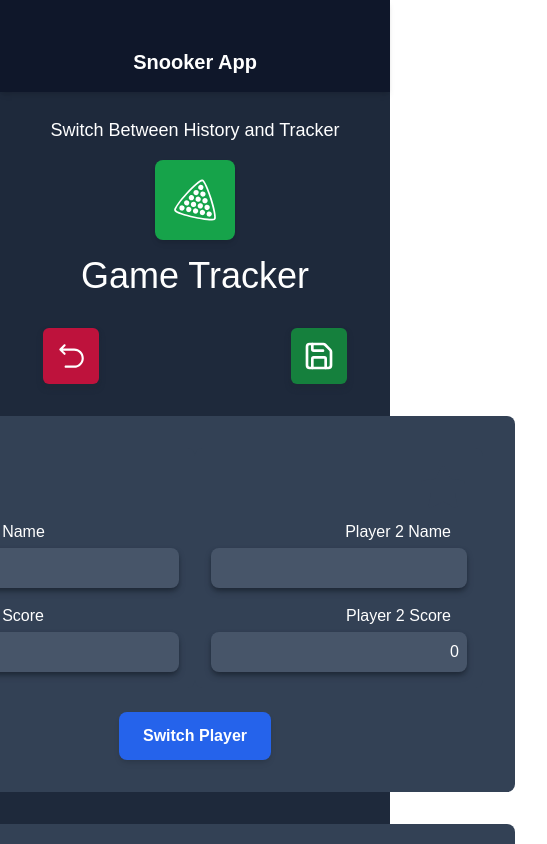
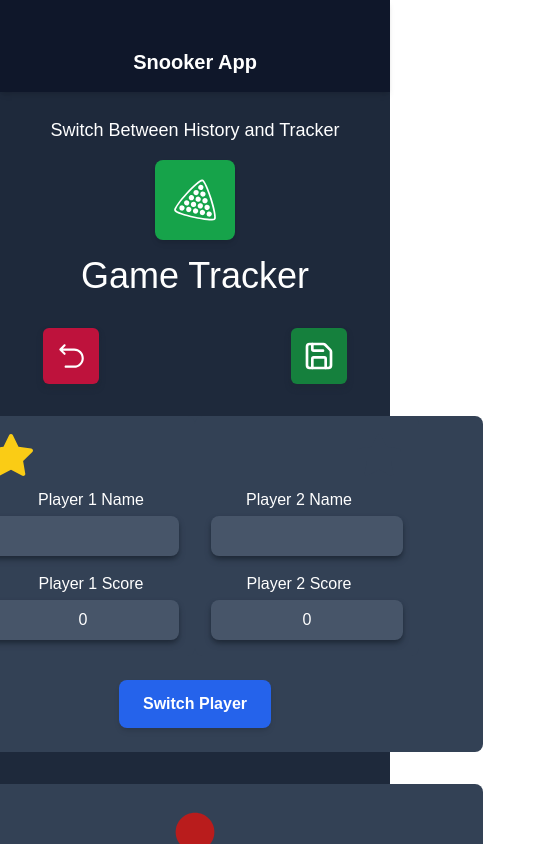
Before and after one commit to john-c-robson/snooker-app, a Next.js app: page / in a window 390 px wide. Both pictures are taken after a click on the button 195 px from the left and 200 px from the top of the page. Shown: the top 844 px of the page, 547 px wide, since content can reach past the window. Built offline with nearby package versions, Linux system fonts and the light colour scheme.

Commit message:
Adjusted sizes for viewing on phone

```diff
--- a/components/SnookerTracker.tsx
+++ b/components/SnookerTracker.tsx
@@ -43,8 +43,8 @@ export default function SnookerTracker() {
       {/*  */}
       {/*  */}
 
-      <div className="flex flex-col bg-slate-700 m-8 p-8 rounded-lg">
-        <div className="flex justify-between">
+      <div className="flex flex-col bg-slate-700 m-8 rounded-lg">
+        <div className="flex justify-center">
           <div className="flex flex-col items-start bg-slate-700 p-4 rounded-lg">
             {tracker.playerselector ? (
               <TbStarFilled className="mb-2 w-12 h-12 text-yellow-400" />
@@ -52,10 +52,10 @@ export default function SnookerTracker() {
               <TbStarFilled className="mb-2 w-12 h-12 text-slate-700" />
             )}
 
-            <div className="flex flex-col items-start w-full">
+            <div className="flex flex-col items-center w-full">
               <p className="mb-1 ml-4">Player 1 Name</p>
               <input
-                className="bg-slate-600 shadow-gray-800 shadow-md mb-4 p-2 rounded-lg w-64"
+                className="bg-slate-600 shadow-gray-800 shadow-md mb-4 p-2 rounded-lg w-48 text-center"
                 type="text"
                 value={tracker?.player1name || ''}
                 onChange={(e) => updatePlayer1Name?.(e.target.value)}
@@ -63,7 +63,7 @@ export default function SnookerTracker() {
 
               <p className="mb-1 ml-4">Player 1 Score</p>
               <input
-                className="bg-slate-600 shadow-gray-800 shadow-md p-2 rounded-lg w-64"
+                className="bg-slate-600 shadow-gray-800 shadow-md p-2 rounded-lg w-48 text-center"
                 type="text"
                 value={tracker?.player1score || 0}
               />
@@ -77,18 +77,18 @@ export default function SnookerTracker() {
               <TbStarFilled className="mb-2 w-12 h-12 text-yellow-400" />
             )}
 
-            <div className="flex flex-col items-end w-full">
+            <div className="flex flex-col items-center w-full">
               <p className="mr-4 mb-1">Player 2 Name</p>
               <input
-                className="bg-slate-600 shadow-gray-800 shadow-md mb-4 p-2 rounded-lg w-64 text-right"
+                className="bg-slate-600 shadow-gray-800 shadow-md mb-4 p-2 rounded-lg w-48 text-center"
                 type="text"
                 value={tracker?.player2name || ''}
                 onChange={(e) => updatePlayer2Name?.(e.target.value)}
               />
 
-              <p className="mr-4 mb-1">Player 2 Score</p>
+              <p className="mr-4 mb-1 center">Player 2 Score</p>
               <input
-                className="bg-slate-600 shadow-gray-800 shadow-md p-2 rounded-lg w-64 text-right"
+                className="bg-slate-600 shadow-gray-800 shadow-md p-2 rounded-lg w-48 text-center"
                 type="text"
                 value={tracker?.player2score || 0}
               />
@@ -96,7 +96,7 @@ export default function SnookerTracker() {
           </div>
         </div>
 
-        <div className="flex justify-center mt-6">
+        <div className="flex justify-center m-6">
           <button
             className="bg-blue-600 hover:bg-blue-500 shadow-md px-6 py-3 rounded-lg font-bold text-white"
             onClick={() => switchPlayer()}
```
